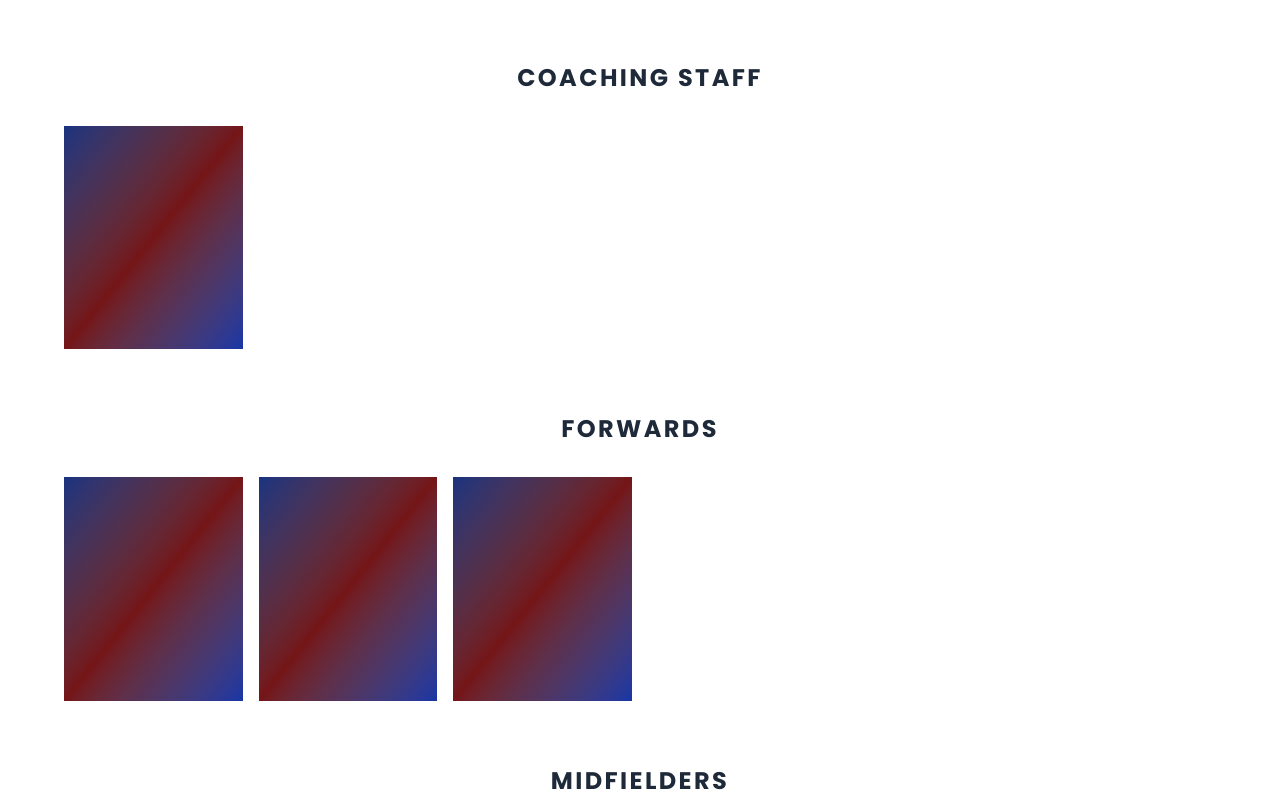
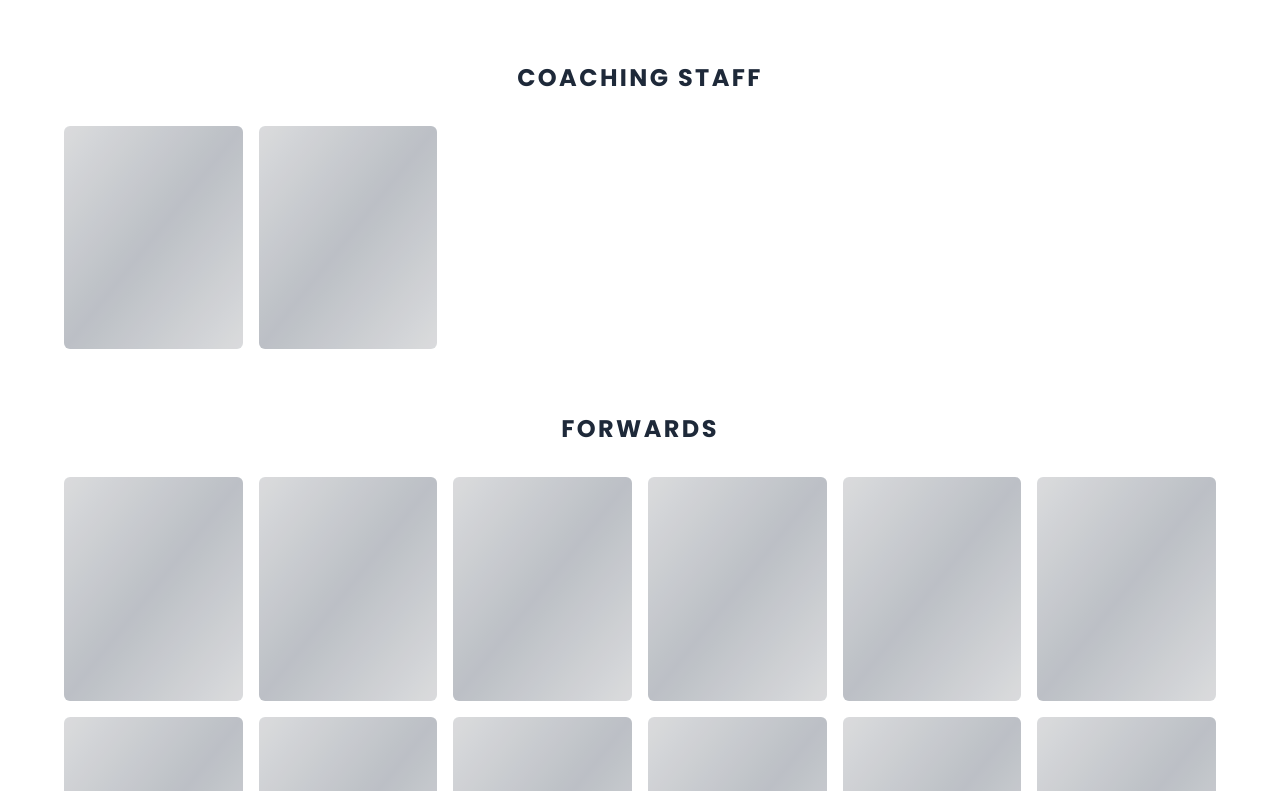
Before and after one commit to grantimbo/fc-inter-racial, a Next.js app: page / in a window 1280 px wide. Shown: the part 909-1700 px from the top of the page. Built offline with nearby package versions, Linux system fonts and the light colour scheme.

Commit message:
update card colors

```diff
--- a/src/app/components/players.tsx
+++ b/src/app/components/players.tsx
@@ -23,8 +23,8 @@ interface Category {
 // --- Sub-Components ---
 
 const PlayerCard: React.FC<{ player: Player }> = ({ player }) => (
-  <div className="relative aspect-[4/5] overflow-hidden bg-gray-200 group">
-    <div className="w-full h-full bg-gradient-to-br from-blue-900 via-red-900 to-blue-800 flex items-end">
+  <div className="relative aspect-[4/5] overflow-hidden bg-gray-200 group rounded-md">
+    <div className="w-full h-full bg-gradient-to-br from-gray-100 via-gray-300 to-gray-100 flex items-end ">
       <div className="absolute inset-0 bg-black/10 group-hover:bg-transparent transition-colors" />
       <p className="text-white p-4 font-bold uppercase tracking-tighter opacity-0 group-hover:opacity-100 transition-opacity">
         {player.name}
@@ -67,25 +67,70 @@ const categories: Category[] = [
 ];
 
 const players: Player[] = [
-  { id: 1, name: 'João Cancelo', position: 'FORWARDS' },
-  { id: 2, name: 'Alejandro Balde', position: 'FORWARDS' },
-  { id: 3, name: 'Ronald Araújo', position: 'FORWARDS' },
-  { id: 4, name: 'Ronald Jethro', position: 'DEFENDERS' },
-  { id: 5, name: 'Grant Imbo', position: 'DEFENDERS' },
-  { id: 6, name: 'Danilo Webber', position: 'DEFENDERS' },
-  { id: 7, name: 'Froilan Araújo', position: 'DEFENDERS' },
-  { id: 8, name: 'John Rey Bautista', position: 'MIDFIELDERS' },
-  { id: 9, name: 'Jem Rey', position: 'MIDFIELDERS' },
-  { id: 10, name: 'Flo Griez', position: 'MIDFIELDERS' },
-  { id: 11, name: 'Nathaniel', position: 'MIDFIELDERS' },
-  { id: 12, name: 'Jeddia', position: 'MIDFIELDERS' },
-  { id: 13, name: 'Araújo', position: 'DEFENDERS' },
-  { id: 14, name: 'Jem Rey', position: 'GOALKEEPERS' },
-  { id: 15, name: 'Flo Griez', position: 'GOALKEEPERS' },
-  { id: 16, name: 'Nathaniel', position: 'GOALKEEPERS' },
-  { id: 17, name: 'Jeddia', position: 'GOALKEEPERS' },
-  { id: 18, name: 'Araújo', position: 'COACHING' },
-];
+  { id: 1, name: 'Acodesin Adana Archie', position: 'MIDFIELDERS' },
+  { id: 2, name: 'Alexander Joaquin Alcantara', position: 'MIDFIELDERS' },
+  { id: 3, name: 'Amir Tahmasebi', position: 'GOALKEEPERS' },
+  { id: 4, name: 'Andrei Guivencan', position: 'DEFENDERS' },
+  { id: 5, name: 'Arriz Acodesin', position: 'MIDFIELDERS' },
+  { id: 6, name: 'Bautista Jay Vee', position: 'DEFENDERS' },
+  { id: 7, name: 'Charles Andrew Torres', position: 'FORWARDS' },
+  { id: 8, name: 'Dael Mapula', position: 'GOALKEEPERS' },
+  { id: 9, name: 'Dale Christian', position: 'DEFENDERS' },
+  { id: 10, name: 'Danilo Weber', position: 'DEFENDERS' },
+  { id: 11, name: 'Das Malindi Snr', position: 'FORWARDS' },
+  { id: 12, name: 'Engr Cleo Ed Lumaya', position: 'FORWARDS' },
+  { id: 13, name: 'Eric Van Gemert', position: 'FORWARDS' },
+  { id: 14, name: 'Flo Gries', position: 'MIDFIELDERS' },
+  { id: 15, name: 'Flo Ryan', position: 'DEFENDERS' },
+  { id: 16, name: 'Froilan Praise Bendanillo', position: 'DEFENDERS' },
+  { id: 17, name: 'Godly Toro', position: 'DEFENDERS' },
+  { id: 18, name: 'Grant Imbo', position: 'DEFENDERS' },
+  { id: 19, name: 'Gucor Mark Anthony', position: 'GOALKEEPERS' },
+  { id: 20, name: 'Jack Dudley', position: 'FORWARDS' },
+  { id: 21, name: 'James Clark Villareal', position: 'MIDFIELDERS' },
+  { id: 22, name: 'James Rufert Lising', position: 'DEFENDERS' },
+  { id: 23, name: 'Jasper Truita Juliano', position: 'DEFENDERS' },
+  { id: 24, name: 'Jedidiah Christopher Keleghan', position: 'MIDFIELDERS' },
+  { id: 25, name: 'Jerus MatDelfino', position: 'FORWARDS' },
+  { id: 26, name: 'Jeth Mike', position: 'FORWARDS' },
+  { id: 27, name: 'John Basul', position: 'FORWARDS' },
+  { id: 28, name: 'John Gustav Bjørgan', position: 'COACHING' },
+  { id: 29, name: 'John Kenneth Chavez', position: 'FORWARDS' },
+  { id: 30, name: 'John Michael', position: 'DEFENDERS' },
+  { id: 31, name: 'John Rey Bautista', position: 'MIDFIELDERS' },
+  { id: 32, name: 'John Rey Bauyan', position: 'GOALKEEPERS' },
+  { id: 33, name: 'Josean Paolo Kilakiga', position: 'DEFENDERS' },
+  { id: 34, name: 'Kazushi Nagata', position: 'FORWARDS' },
+  { id: 35, name: 'Kent Angelo Jabonillo', position: 'DEFENDERS' },
+  { id: 36, name: 'Kyle Pabes', position: 'FORWARDS' },
+  { id: 37, name: 'Larry Zhou', position: 'DEFENDERS' },
+  { id: 38, name: 'Mark Gil Huang', position: 'MIDFIELDERS' },
+  { id: 39, name: 'Matéo Linzee', position: 'COACHING' },
+  { id: 40, name: 'Mattchooh Matty Senerpsz', position: 'DEFENDERS' },
+  { id: 41, name: 'Maurice Alabado', position: 'MIDFIELDERS' },
+  { id: 42, name: 'Nathaniel Cabilao', position: 'MIDFIELDERS' },
+  { id: 43, name: 'Nicol Eltanal', position: 'FORWARDS' },
+  { id: 44, name: 'Nilonick Narciso', position: 'GOALKEEPERS' },
+  { id: 45, name: 'Rafael Vito Baga Lagahit', position: 'DEFENDERS' },
+  { id: 46, name: 'Ramses', position: 'FORWARDS' },
+  { id: 47, name: 'Reiden Lopez', position: 'MIDFIELDERS' },
+  { id: 48, name: 'Reigh Jem', position: 'MIDFIELDERS' },
+  { id: 49, name: 'Robert Cole', position: 'GOALKEEPERS' },
+  { id: 50, name: 'Robert Son', position: 'FORWARDS' },
+  { id: 51, name: 'Romeo Leal', position: 'FORWARDS' },
+  { id: 52, name: 'Ronald Jethro Campos Grio', position: 'DEFENDERS' },
+  { id: 53, name: 'Sebastian Parcon', position: 'FORWARDS' },
+  { id: 54, name: 'Steven Bruce', position: 'FORWARDS' },
+  { id: 55, name: 'Sunao Ito', position: 'DEFENDERS' },
+  { id: 56, name: 'Sunday Albina Buling', position: 'DEFENDERS' },
+  { id: 57, name: 'Tal Solal', position: 'DEFENDERS' },
+  { id: 58, name: 'Tyler Mariano', position: 'GOALKEEPERS' },
+  { id: 59, name: 'Yan Xian Ming', position: 'DEFENDERS' },
+  { id: 60, name: 'Zynch Saguidan', position: 'DEFENDERS' }
+]
+
+
+
 
 // --- Main Component ---
 
```
